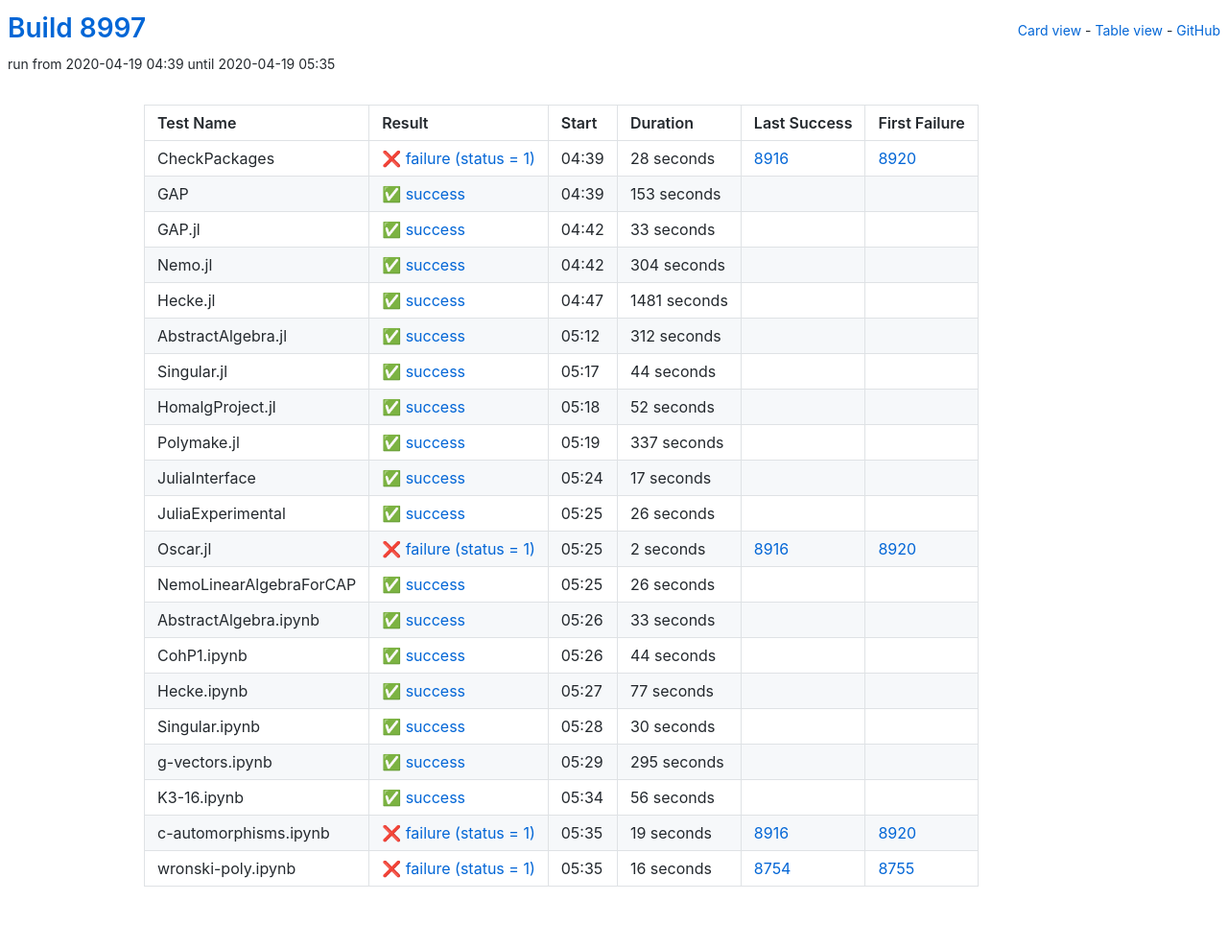
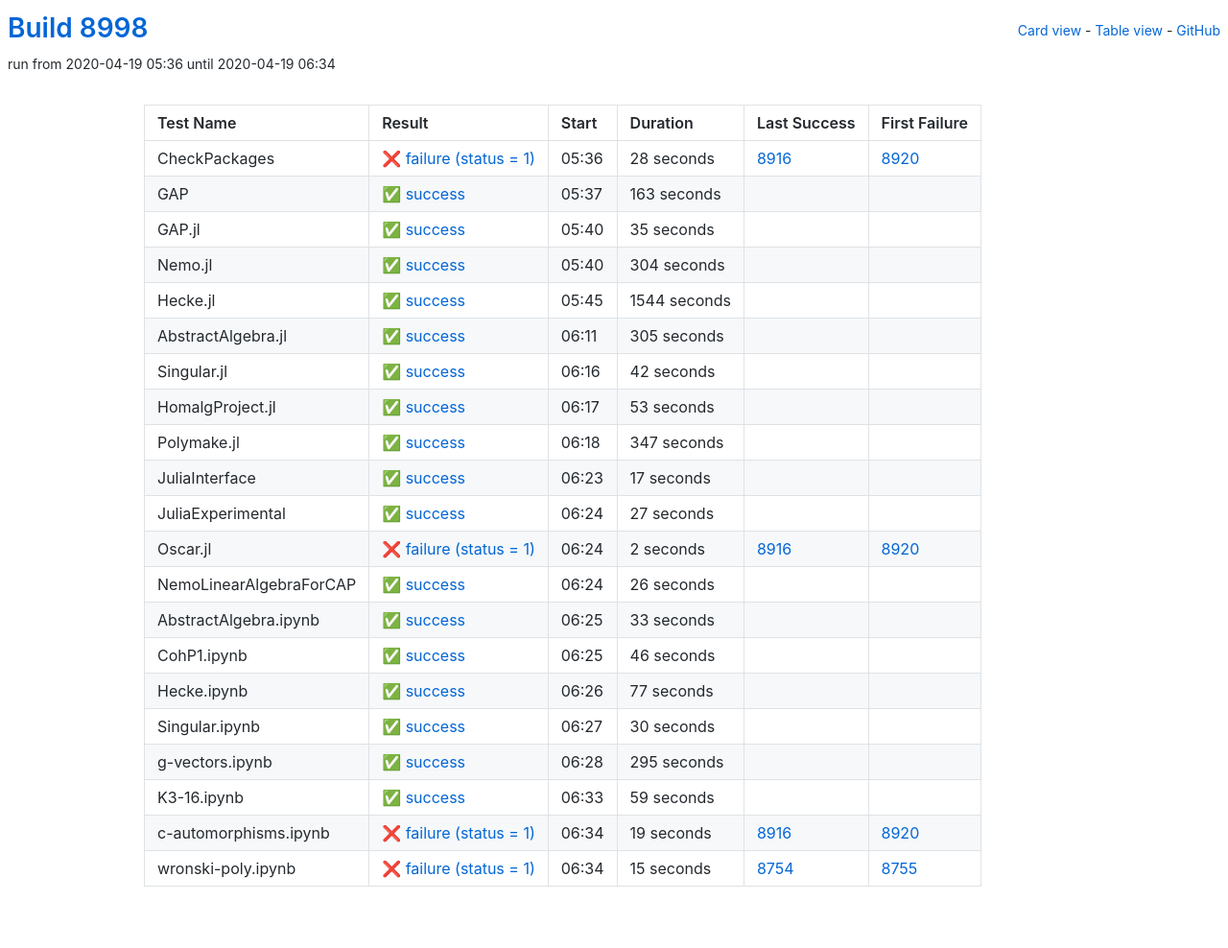
Before and after one commit to oscar-system/oscar-ci-status, a Jekyll site: the page built from table.html, in a window 1280 px wide. Shown: the whole page at 96% size. Built offline with Jekyll 4.4.1, drawn with Linux system fonts in a browser that asks for light colours.

Commit message:
Build 8998

```diff
--- a/_data/ci.yml
+++ b/_data/ci.yml
@@ -1,5 +1,5 @@
-build: 8997
-build_url: https://oscarci.mathematik.uni-kl.de/job/oscar/8997/
+build: 8998
+build_url: https://oscarci.mathematik.uni-kl.de/job/oscar/8998/
 job: oscar
 tests:
 - duration: 28
@@ -8,20 +8,141 @@ tests:
   first_failure_url: https://oscarci.mathematik.uni-kl.de/job/oscar/8920/
   last_success: 8916
   last_success_url: https://oscarci.mathematik.uni-kl.de/job/oscar/8916/
-  log: https://oscarci.mathematik.uni-kl.de/job/oscar/8997/artifact/logs/build-8997/CheckPackages.log
+  log: https://oscarci.mathematik.uni-kl.de/job/oscar/8998/artifact/logs/build-8998/CheckPackages.log
   name: CheckPackages
-  start: 2020-04-19 04:39
+  start: 2020-04-19 05:36
   status: failure
   success: false
-- duration: 153
+- duration: 163
   exitcode: 0
   first_failure: false
   first_failure_url: null
   last_success: false
   last_success_url: null
-  log: https://oscarci.mathematik.uni-kl.de/job/oscar/8997/artifact/logs/build-8997/GAP.log
+  log: https://oscarci.mathematik.uni-kl.de/job/oscar/8998/artifact/logs/build-8998/GAP.log
   name: GAP
-  start: 2020-04-19 04:39
+  start: 2020-04-19 05:37
+  status: success
+  success: true
+- duration: 35
+  exitcode: 0
+  first_failure: false
+  first_failure_url: null
+  last_success: false
+  last_success_url: null
+  log: https://oscarci.mathematik.uni-kl.de/job/oscar/8998/artifact/logs/build-8998/GAP.jl.log
+  name: GAP.jl
+  start: 2020-04-19 05:40
+  status: success
+  success: true
+- duration: 304
+  exitcode: 0
+  first_failure: false
+  first_failure_url: null
+  last_success: false
+  last_success_url: null
+  log: https://oscarci.mathematik.uni-kl.de/job/oscar/8998/artifact/logs/build-8998/Nemo.jl.log
+  name: Nemo.jl
+  start: 2020-04-19 05:40
+  status: success
+  success: true
+- duration: 1544
+  exitcode: 0
+  first_failure: false
+  first_failure_url: null
+  last_success: false
+  last_success_url: null
+  log: https://oscarci.mathematik.uni-kl.de/job/oscar/8998/artifact/logs/build-8998/Hecke.jl.log
+  name: Hecke.jl
+  start: 2020-04-19 05:45
+  status: success
+  success: true
+- duration: 305
+  exitcode: 0
+  first_failure: false
+  first_failure_url: null
+  last_success: false
+  last_success_url: null
+  log: https://oscarci.mathematik.uni-kl.de/job/oscar/8998/artifact/logs/build-8998/AbstractAlgebra.jl.log
+  name: AbstractAlgebra.jl
+  start: 2020-04-19 06:11
+  status: success
+  success: true
+- duration: 42
+  exitcode: 0
+  first_failure: false
+  first_failure_url: null
+  last_success: false
+  last_success_url: null
+  log: https://oscarci.mathematik.uni-kl.de/job/oscar/8998/artifact/logs/build-8998/Singular.jl.log
+  name: Singular.jl
+  start: 2020-04-19 06:16
+  status: success
+  success: true
+- duration: 53
+  exitcode: 0
+  first_failure: false
+  first_failure_url: null
+  last_success: false
+  last_success_url: null
+  log: https://oscarci.mathematik.uni-kl.de/job/oscar/8998/artifact/logs/build-8998/HomalgProject.jl.log
+  name: HomalgProject.jl
+  start: 2020-04-19 06:17
+  status: success
+  success: true
+- duration: 347
+  exitcode: 0
+  first_failure: false
+  first_failure_url: null
+  last_success: false
+  last_success_url: null
+  log: https://oscarci.mathematik.uni-kl.de/job/oscar/8998/artifact/logs/build-8998/Polymake.jl.log
+  name: Polymake.jl
+  start: 2020-04-19 06:18
+  status: success
+  success: true
+- duration: 17
+  exitcode: 0
+  first_failure: false
+  first_failure_url: null
+  last_success: false
+  last_success_url: null
+  log: https://oscarci.mathematik.uni-kl.de/job/oscar/8998/artifact/logs/build-8998/JuliaInterface.log
+  name: JuliaInterface
+  start: 2020-04-19 06:23
+  status: success
+  success: true
+- duration: 27
+  exitcode: 0
+  first_failure: false
+  first_failure_url: null
+  last_success: false
+  last_success_url: null
+  log: https://oscarci.mathematik.uni-kl.de/job/oscar/8998/artifact/logs/build-8998/JuliaExperimental.log
+  name: JuliaExperimental
+  start: 2020-04-19 06:24
+  status: success
+  success: true
+- duration: 2
+  exitcode: 1
+  first_failure: 8920
+  first_failure_url: https://oscarci.mathematik.uni-kl.de/job/oscar/8920/
+  last_success: 8916
+  last_success_url: https://oscarci.mathematik.uni-kl.de/job/oscar/8916/
+  log: https://oscarci.mathematik.uni-kl.de/job/oscar/8998/artifact/logs/build-8998/Oscar.jl.log
+  name: Oscar.jl
+  start: 2020-04-19 06:24
+  status: failure
+  success: false
+- duration: 26
+  exitcode: 0
+  first_failure: false
+  first_failure_url: null
+  last_success: false
+  last_success_url: null
+  log: https://oscarci.mathematik.uni-kl.de/job/oscar/8998/artifact/logs/build-8998/NemoLinearAlgebraForCAP.log
+  name: NemoLinearAlgebraForCAP
+  start: 2020-04-19 06:24
   status: success
   success: true
 - duration: 33
@@ -30,141 +151,20 @@ tests:
   first_failure_url: null
   last_success: false
   last_success_url: null
-  log: https://oscarci.mathematik.uni-kl.de/job/oscar/8997/artifact/logs/build-8997/GAP.jl.log
-  name: GAP.jl
-  start: 2020-04-19 04:42
+  log: https://oscarci.mathematik.uni-kl.de/job/oscar/8998/artifact/logs/build-8998/AbstractAlgebra.ipynb.log
+  name: AbstractAlgebra.ipynb
+  start: 2020-04-19 06:25
   status: success
   success: true
-- duration: 304
+- duration: 46
   exitcode: 0
   first_failure: false
   first_failure_url: null
   last_success: false
   last_success_url: null
-  log: https://oscarci.mathematik.uni-kl.de/job/oscar/8997/artifact/logs/build-8997/Nemo.jl.log
-  name: Nemo.jl
-  start: 2020-04-19 04:42
-  status: success
-  success: true
-- duration: 1481
-  exitcode: 0
-  first_failure: false
-  first_failure_url: null
-  last_success: false
-  last_success_url: null
-  log: https://oscarci.mathematik.uni-kl.de/job/oscar/8997/artifact/logs/build-8997/Hecke.jl.log
-  name: Hecke.jl
-  start: 2020-04-19 04:47
-  status: success
-  success: true
-- duration: 312
-  exitcode: 0
-  first_failure: false
-  first_failure_url: null
-  last_success: false
-  last_success_url: null
-  log: https://oscarci.mathematik.uni-kl.de/job/oscar/8997/artifact/logs/build-8997/AbstractAlgebra.jl.log
-  name: AbstractAlgebra.jl
-  start: 2020-04-19 05:12
-  status: success
-  success: true
-- duration: 44
-  exitcode: 0
-  first_failure: false
-  first_failure_url: null
-  last_success: false
-  last_success_url: null
-  log: https://oscarci.mathematik.uni-kl.de/job/oscar/8997/artifact/logs/build-8997/Singular.jl.log
-  name: Singular.jl
-  start: 2020-04-19 05:17
-  status: success
-  success: true
-- duration: 52
-  exitcode: 0
-  first_failure: false
-  first_failure_url: null
-  last_success: false
-  last_success_url: null
-  log: https://oscarci.mathematik.uni-kl.de/job/oscar/8997/artifact/logs/build-8997/HomalgProject.jl.log
-  name: HomalgProject.jl
-  start: 2020-04-19 05:18
-  status: success
-  success: true
-- duration: 337
-  exitcode: 0
-  first_failure: false
-  first_failure_url: null
-  last_success: false
-  last_success_url: null
-  log: https://oscarci.mathematik.uni-kl.de/job/oscar/8997/artifact/logs/build-8997/Polymake.jl.log
-  name: Polymake.jl
-  start: 2020-04-19 05:19
-  status: success
-  success: true
-- duration: 17
-  exitcode: 0
-  first_failure: false
-  first_failure_url: null
-  last_success: false
-  last_success_url: null
-  log: https://oscarci.mathematik.uni-kl.de/job/oscar/8997/artifact/logs/build-8997/JuliaInterface.log
-  name: JuliaInterface
-  start: 2020-04-19 05:24
-  status: success
-  success: true
-- duration: 26
-  exitcode: 0
-  first_failure: false
-  first_failure_url: null
-  last_success: false
-  last_success_url: null
-  log: https://oscarci.mathematik.uni-kl.de/job/oscar/8997/artifact/logs/build-8997/JuliaExperimental.log
-  name: JuliaExperimental
-  start: 2020-04-19 05:25
-  status: success
-  success: true
-- duration: 2
-  exitcode: 1
-  first_failure: 8920
-  first_failure_url: https://oscarci.mathematik.uni-kl.de/job/oscar/8920/
-  last_success: 8916
-  last_success_url: https://oscarci.mathematik.uni-kl.de/job/oscar/8916/
-  log: https://oscarci.mathematik.uni-kl.de/job/oscar/8997/artifact/logs/build-8997/Oscar.jl.log
-  name: Oscar.jl
-  start: 2020-04-19 05:25
-  status: failure
-  success: false
-- duration: 26
-  exitcode: 0
-  first_failure: false
-  first_failure_url: null
-  last_success: false
-  last_success_url: null
-  log: https://oscarci.mathematik.uni-kl.de/job/oscar/8997/artifact/logs/build-8997/NemoLinearAlgebraForCAP.log
-  name: NemoLinearAlgebraForCAP
-  start: 2020-04-19 05:25
-  status: success
-  success: true
-- duration: 33
-  exitcode: 0
-  first_failure: false
-  first_failure_url: null
-  last_success: false
-  last_success_url: null
-  log: https://oscarci.mathematik.uni-kl.de/job/oscar/8997/artifact/logs/build-8997/AbstractAlgebra.ipynb.log
-  name: AbstractAlgebra.ipynb
-  start: 2020-04-19 05:26
-  status: success
-  success: true
-- duration: 44
-  exitcode: 0
-  first_failure: false
-  first_failure_url: null
-  last_success: false
-  last_success_url: null
-  log: https://oscarci.mathematik.uni-kl.de/job/oscar/8997/artifact/logs/build-8997/CohP1.ipynb.log
+  log: https://oscarci.mathematik.uni-kl.de/job/oscar/8998/artifact/logs/build-8998/CohP1.ipynb.log
   name: CohP1.ipynb
-  start: 2020-04-19 05:26
+  start: 2020-04-19 06:25
   status: success
   success: true
 - duration: 77
@@ -173,9 +173,9 @@ tests:
   first_failure_url: null
   last_success: false
   last_success_url: null
-  log: https://oscarci.mathematik.uni-kl.de/job/oscar/8997/artifact/logs/build-8997/Hecke.ipynb.log
+  log: https://oscarci.mathematik.uni-kl.de/job/oscar/8998/artifact/logs/build-8998/Hecke.ipynb.log
   name: Hecke.ipynb
-  start: 2020-04-19 05:27
+  start: 2020-04-19 06:26
   status: success
   success: true
 - duration: 30
@@ -184,9 +184,9 @@ tests:
   first_failure_url: null
   last_success: false
   last_success_url: null
-  log: https://oscarci.mathematik.uni-kl.de/job/oscar/8997/artifact/logs/build-8997/Singular.ipynb.log
+  log: https://oscarci.mathematik.uni-kl.de/job/oscar/8998/artifact/logs/build-8998/Singular.ipynb.log
   name: Singular.ipynb
-  start: 2020-04-19 05:28
+  start: 2020-04-19 06:27
   status: success
   success: true
 - duration: 295
@@ -195,20 +195,20 @@ tests:
   first_failure_url: null
   last_success: false
   last_success_url: null
-  log: https://oscarci.mathematik.uni-kl.de/job/oscar/8997/artifact/logs/build-8997/g-vectors.ipynb.log
+  log: https://oscarci.mathematik.uni-kl.de/job/oscar/8998/artifact/logs/build-8998/g-vectors.ipynb.log
   name: g-vectors.ipynb
-  start: 2020-04-19 05:29
+  start: 2020-04-19 06:28
   status: success
   success: true
-- duration: 56
+- duration: 59
   exitcode: 0
   first_failure: false
   first_failure_url: null
   last_success: false
   last_success_url: null
-  log: https://oscarci.mathematik.uni-kl.de/job/oscar/8997/artifact/logs/build-8997/K3-16.ipynb.log
+  log: https://oscarci.mathematik.uni-kl.de/job/oscar/8998/artifact/logs/build-8998/K3-16.ipynb.log
   name: K3-16.ipynb
-  start: 2020-04-19 05:34
+  start: 2020-04-19 06:33
   status: success
   success: true
 - duration: 19
@@ -217,19 +217,19 @@ tests:
   first_failure_url: https://oscarci.mathematik.uni-kl.de/job/oscar/8920/
   last_success: 8916
   last_success_url: https://oscarci.mathematik.uni-kl.de/job/oscar/8916/
-  log: https://oscarci.mathematik.uni-kl.de/job/oscar/8997/artifact/logs/build-8997/c-automorphisms.ipynb.log
+  log: https://oscarci.mathematik.uni-kl.de/job/oscar/8998/artifact/logs/build-8998/c-automorphisms.ipynb.log
   name: c-automorphisms.ipynb
-  start: 2020-04-19 05:35
+  start: 2020-04-19 06:34
   status: failure
   success: false
-- duration: 16
+- duration: 15
   exitcode: 1
   first_failure: 8755
   first_failure_url: https://oscarci.mathematik.uni-kl.de/job/oscar/8755/
   last_success: 8754
   last_success_url: https://oscarci.mathematik.uni-kl.de/job/oscar/8754/
-  log: https://oscarci.mathematik.uni-kl.de/job/oscar/8997/artifact/logs/build-8997/wronski-poly.ipynb.log
+  log: https://oscarci.mathematik.uni-kl.de/job/oscar/8998/artifact/logs/build-8998/wronski-poly.ipynb.log
   name: wronski-poly.ipynb
-  start: 2020-04-19 05:35
+  start: 2020-04-19 06:34
   status: failure
   success: false
```
Also changed, not shown: README.md.
